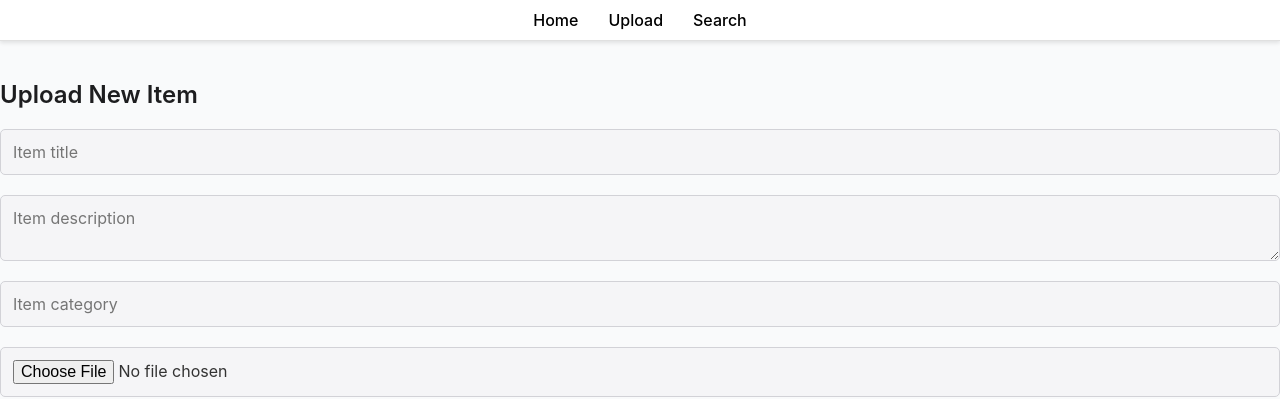
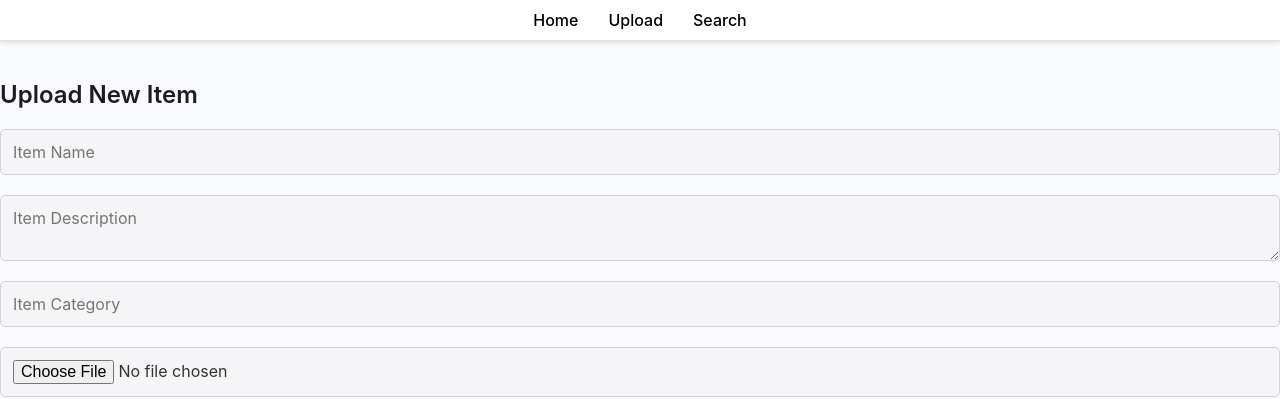
Before and after one commit to ezekielbe/fullstack, a React (Create React App) app: page /upload in a window 1280 px wide. Shown: the top 399 px of the page. Built offline with nearby package versions, Linux system fonts and the light colour scheme.

Commit message:
updated pls be last

```diff
--- a/src/components/ItemSearch.js
+++ b/src/components/ItemSearch.js
@@ -16,10 +16,16 @@ const ItemSearch = () => {
     setLoading(true);
     setError(null);
     try {
-      const response = await axios.get('${process.env.REACT_APP_API_BASE_URL}/items', {
+      const response = await axios.get(`${process.env.REACT_APP_API_BASE_URL}/items`, {
         params: { search: searchTerm, category: category }
       });
-      setItems(response.data);
+
+      // Ensure that response data is an array
+      if (Array.isArray(response.data)) {
+        setItems(response.data);
+      } else {
+        setItems([]); // Fallback to empty array if data is not as expected
+      }
     } catch (error) {
       console.error('Error searching items:', error);
       setError('Failed to search items');
--- a/src/components/UploadItem.js
+++ b/src/components/UploadItem.js
@@ -17,7 +17,7 @@ const UploadItem = () => {
     formData.append('image', image);
 
     try {
-      const response = await axios.post('${process.env.REACT_APP_API_BASE_URL}/api/items', formData, {
+      const response = await axios.post(`${process.env.REACT_APP_API_BASE_URL}/items`, formData, {
         headers: {
           'Content-Type': 'multipart/form-data',
         },
@@ -42,20 +42,20 @@ const UploadItem = () => {
           type="text"
           value={title}
           onChange={(e) => setTitle(e.target.value)}
-          placeholder="Item title"
+          placeholder="Item Name"
           required
         />
         <textarea
           value={description}
           onChange={(e) => setDescription(e.target.value)}
-          placeholder="Item description"
+          placeholder="Item Description"
           required
         />
         <input
           type="text"
           value={category}
           onChange={(e) => setCategory(e.target.value)}
-          placeholder="Item category"
+          placeholder="Item Category"
           required
         />
         <input
```
